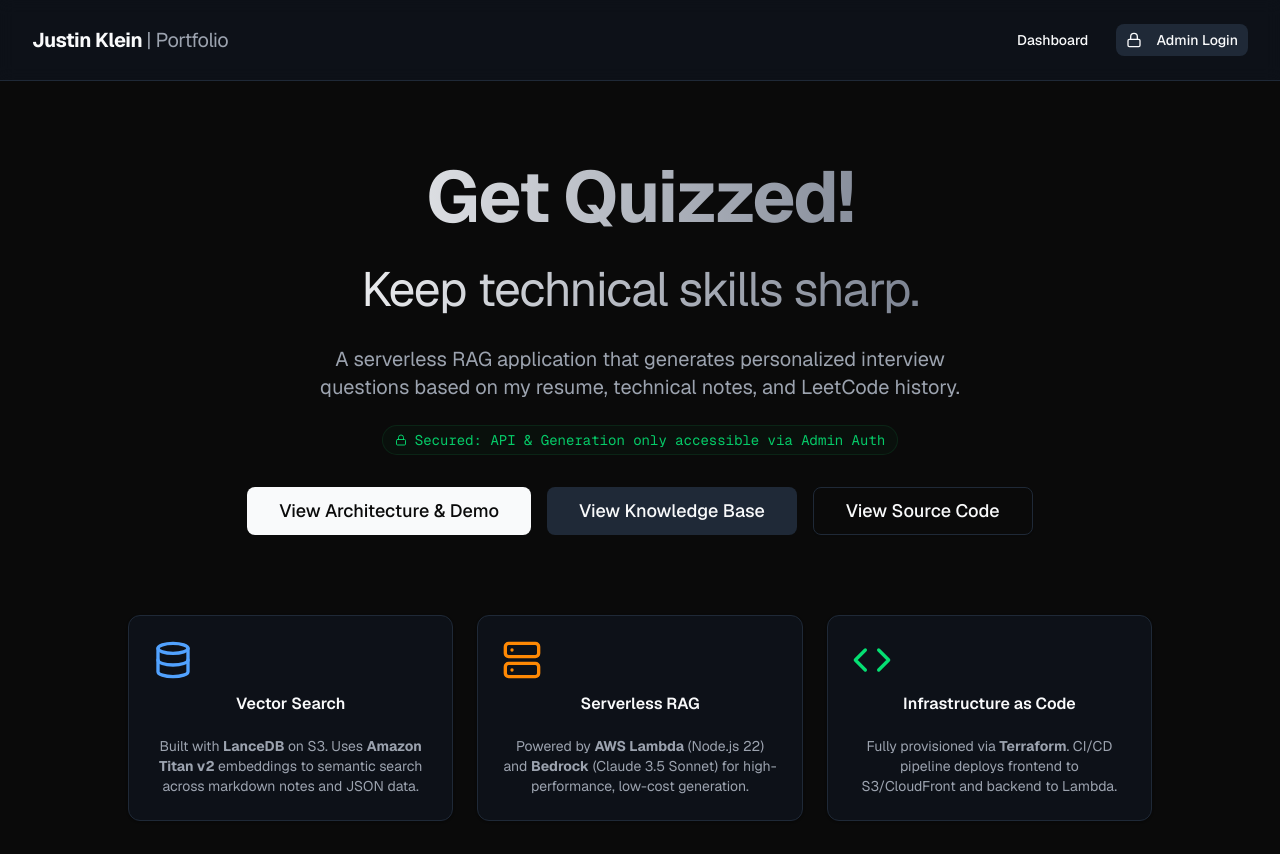
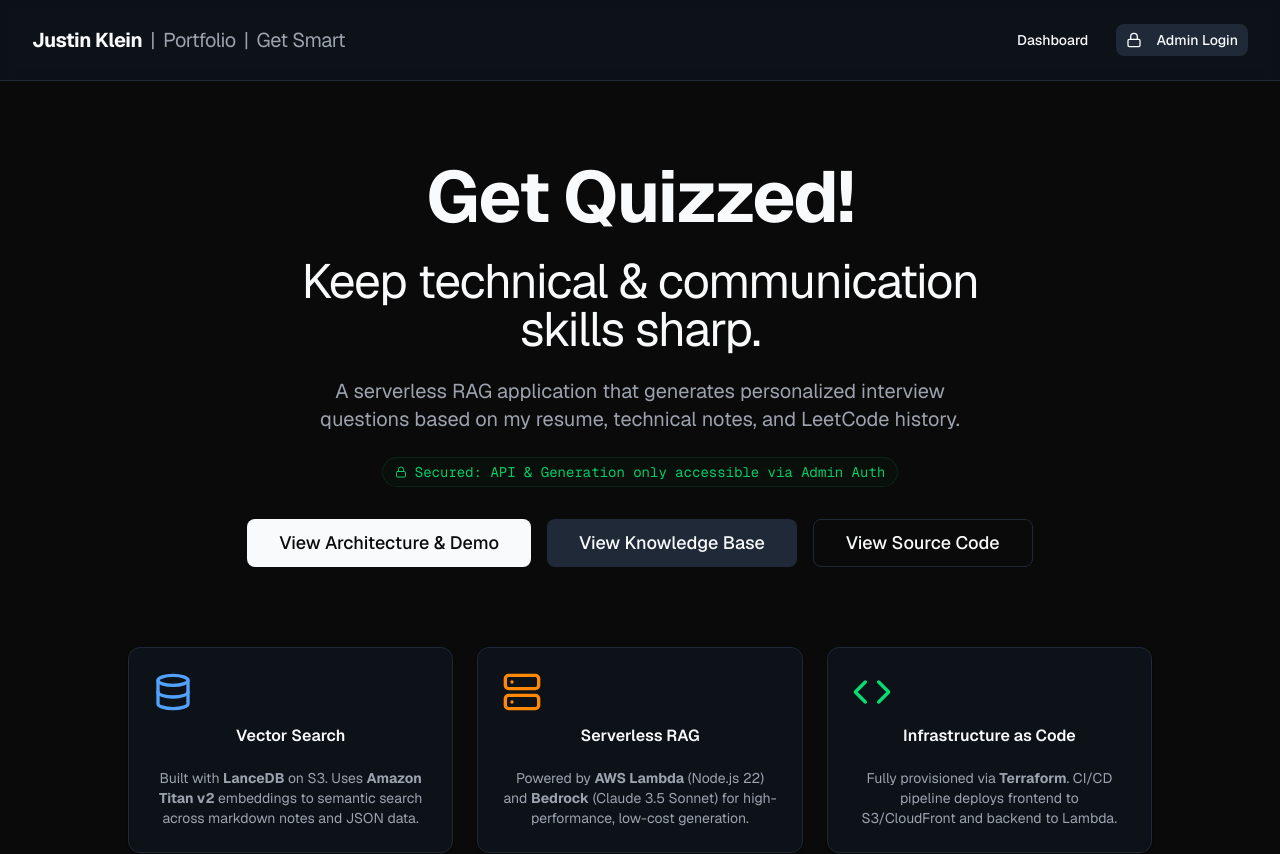
Before and after one commit to justinklein2001/get-quizzed, a Next.js app in the folder frontend/: page / in a window 1280 px wide. Shown: the top 854 px of the page. Built offline with nearby package versions, Linux system fonts and the light colour scheme.

Commit message:
update UI

```diff
--- a/frontend/app/dashboard/page.tsx
+++ b/frontend/app/dashboard/page.tsx
@@ -10,6 +10,7 @@ import { Button } from '@/components/ui/button';
 import { Card, CardContent, CardHeader, CardTitle, CardDescription } from '@/components/ui/card';
 import { Loader2, Lock, ShieldCheck, Terminal, Database, Cloud, ExternalLink, Mic, MicOff } from 'lucide-react';
 import { cn } from '@/lib/utils';
+import { NavBar } from '@/components/NavBar';
 import SpeechRecognition, { useSpeechRecognition } from 'react-speech-recognition';
 
 configureAuth();
@@ -247,26 +248,32 @@ export default function DashboardPage() {
   return (
     <div className="flex min-h-screen flex-col bg-background font-sans text-foreground">
       {/* HEADER */}
-      <header className="flex w-full items-center justify-between px-8 py-6 border-b border-border bg-card/50 backdrop-blur-sm sticky top-0 z-50">
-        <Link href="https://justinklein.ca" target="_blank" className="text-xl font-bold tracking-tight hover:opacity-80 transition-opacity">
-          Justin Klein <span className="text-muted-foreground font-normal">| Portfolio</span>
-        </Link>
-
-        <div className="flex items-center gap-4">
+      <NavBar
+        currentApp="quizzed"
+        className="sticky top-0 z-50"
+        rightContent={
+          <>
             <Link href="/">
-            <Button variant="ghost" size="sm">Home</Button>
+              <Button variant="ghost" size="sm">
+                Home
+              </Button>
             </Link>
             {isAdmin ? (
               <Button variant="outline" size="sm" onClick={handleSignOut}>
                 Sign Out
               </Button>
             ) : (
-             <Button variant="secondary" size="sm" onClick={() => router.push('/login')}>
-               <Lock className="mr-2 h-4 w-4"/> Admin Access
+              <Button
+                variant="secondary"
+                size="sm"
+                onClick={() => router.push('/login')}
+              >
+                <Lock className="mr-2 h-4 w-4" /> Admin Access
               </Button>
             )}
-        </div>
-      </header>
+          </>
+        }
+      />
 
       <main className="flex-1 container mx-auto p-8 max-w-5xl space-y-8 pt-12">
         {/* PAGE TITLE */}
--- a/frontend/app/page.tsx
+++ b/frontend/app/page.tsx
@@ -3,37 +3,39 @@
 import Link from "next/link";
 import { Button } from "@/components/ui/button";
 import { Card, CardContent, CardHeader, CardTitle } from "@/components/ui/card";
+import { NavBar } from "@/components/NavBar";
 import { Database, Server, Code, Lock } from "lucide-react";
 
 export default function Home() {
   return (
     <div className="flex min-h-screen flex-col bg-background font-sans text-foreground">
       {/* Header / Navigation */}
-      <header className="flex w-full items-center justify-between px-8 py-6 border-b border-border bg-card/50 backdrop-blur-sm">
-        <Link href="https://justinklein.ca" target="_blank" className="text-xl font-bold tracking-tight hover:opacity-80 transition-opacity">
-          Justin Klein <span className="text-muted-foreground font-normal">| Portfolio</span>
-        </Link>
-
-        <div className="flex items-center gap-4">
+      <NavBar
+        currentApp="quizzed"
+        rightContent={
+          <>
             <Link href="/dashboard">
-            <Button variant="ghost" size="sm">Dashboard</Button>
+              <Button variant="ghost" size="sm">
+                Dashboard
+              </Button>
             </Link>
             <Link href="/login">
               <Button variant="secondary" size="sm">
                 <Lock className="mr-2 h-4 w-4" /> Admin Login
               </Button>
             </Link>
-        </div>
-      </header>
+          </>
+        }
+      />
 
       {/* Hero Section */}
       <main className="flex flex-1 flex-col items-center justify-center px-4 text-center py-20">
         <div className="max-w-3xl space-y-6">
-          <h1 className="text-5xl font-bold tracking-tight sm:text-7xl bg-gradient-to-r from-white to-gray-500 bg-clip-text text-transparent pb-2">
+          <h1 className="text-5xl font-bold tracking-tight sm:text-7xl">
             Get Quizzed!
           </h1>
-          <h2 className="text-3xl tracking-tight sm:text-5xl bg-gradient-to-r from-white to-gray-500 bg-clip-text text-transparent pb-2">
-            Keep technical skills sharp.
+          <h2 className="text-3xl tracking-tight sm:text-5xl">
+            Keep technical & communication skills sharp.
           </h2>
           <p className="text-xl text-muted-foreground max-w-2xl mx-auto">
             A serverless RAG application that generates personalized interview questions based on my resume, technical notes, and LeetCode history.
--- /dev/null
+++ b/frontend/components/NavBar.tsx
@@ -0,0 +1,48 @@
+"use client";
+
+import Link from "next/link";
+import { cn } from "@/lib/utils";
+
+export type AppName = "portfolio" | "quizzed" | "smart";
+
+interface NavBarProps {
+  currentApp: AppName;
+  rightContent?: React.ReactNode;
+  className?: string;
+}
+
+export function NavBar({ currentApp, rightContent, className }: NavBarProps) {
+  const links = [
+    { name: "Portfolio", href: "https://justinklein.ca", id: "portfolio" },
+    { name: "Get Quizzed", href: "https://get-quizzed.justinklein.ca", id: "quizzed" },
+    { name: "Get Smart", href: "https://get-smart.justinklein.ca", id: "smart" },
+  ] as const;
+
+  const visibleLinks = links.filter((link) => link.id !== currentApp);
+
+  return (
+    <header className={cn("flex w-full items-center justify-between px-8 py-6 border-b border-border bg-card/50 backdrop-blur-sm", className)}>
+      <div className="flex items-center gap-2 text-xl font-bold tracking-tight">
+        <Link href="/" className="hover:opacity-80 transition-opacity text-foreground">
+          Justin Klein
+        </Link>
+
+        {visibleLinks.map((link) => (
+            <div key={link.id} className="flex items-center gap-2">
+                 <span className="text-muted-foreground font-normal">|</span>
+                 <Link
+                    href={link.href}
+                    className="text-muted-foreground font-normal hover:text-foreground transition-colors"
+                  >
+                    {link.name}
+                 </Link>
+            </div>
+        ))}
+      </div>
+
+      <div className="flex items-center gap-4">
+        {rightContent}
+      </div>
+    </header>
+  );
+}
```
Lines whose indentation alone changed are shown as unchanged.
